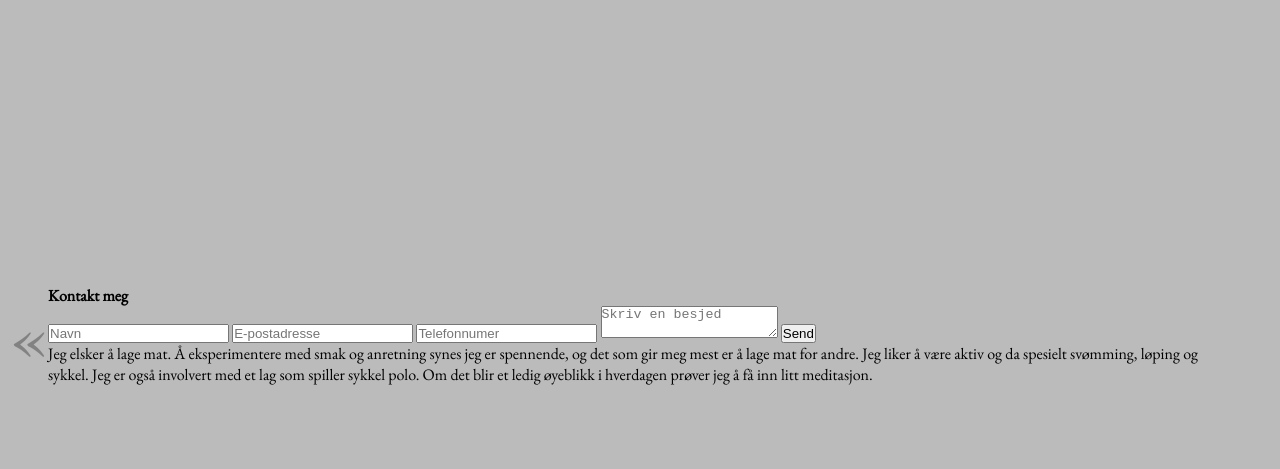
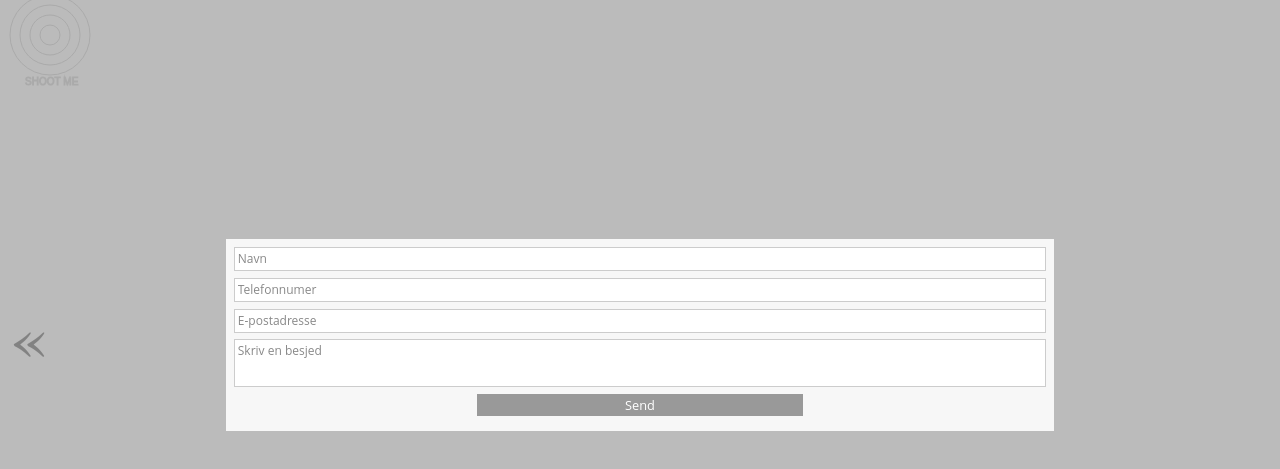
Before and after one commit to hejuhenryk/Curriculum_vitae, a plain HTML site: page index.html in a window 1280 px wide. Both pictures are taken after a click on the link "KONTAKT". Shown: the part 65-534 px from the top of the page. Drawn offline with nearby package versions, Linux system fonts and the light colour scheme; animation ran at ten frames a second.

Commit message:
restilled and fuctionality added

```diff
--- a/cv.js
+++ b/cv.js
@@ -13,7 +13,7 @@ const DOMstrings = {
 let focus = 0;
 const sections = document.querySelectorAll('section');
 
-const getFocus = () => {
+const setFocus = () => {
     sections.forEach( (section, index) => {
         if(index === focus) {
             if( !section.classList.contains('focuse')) {
@@ -60,7 +60,7 @@ nav.forEach( link => {
         //setMarker on the cliked one
         setMarker(id)
         //removeMarket on every other
-        getFocus()
+        setFocus()
     })
 })
 
@@ -92,7 +92,7 @@ const setMarker = id => {
     })
 }
 
-getFocus()
+setFocus()
 
 document.querySelectorAll('.arrow').forEach( arrow => {
     arrow.addEventListener('click', () => {
@@ -101,9 +101,20 @@ document.querySelectorAll('.arrow').forEach( arrow => {
         } else {
             if( focus > 0) focus--;
         }
-        getFocus();
+        setFocus();
     })
 })
+const navigate = e => {
+    if(e.keyCode === 37){
+        if( focus > 0) focus--;
+    } else if(e.keyCode === 39){
+        if(focus < sections.length - 1) focus++;
+    }
+    setFocus();
+}
+document.onkeydown = navigate
+
+
 
 const colors = {
     dots: '#aaa',
@@ -119,16 +130,15 @@ function  getMousePos(canvas, evt) {
     var rect = canvas.getBoundingClientRect(), // abs. size of element
     scaleX = canvas.width / rect.width,    // relationship bitmap vs. element for X
     scaleY = canvas.height / rect.height;  // relationship bitmap vs. element for Y
-
     return {
         x: (evt.clientX - rect.left) * scaleX,   // scale mouse coordinates after they have
         y: (evt.clientY - rect.top) * scaleY    // been adjusted to be relative to element
     }
 }
 
-window.addEventListener('mousemove', e => {
-    cursor = getMousePos(DOMstrings.main, e)    // canvas is a backround Z-index lower then window
-})
+// window.addEventListener('mousemove', e => {
+//     cursor = getMousePos(DOMstrings.main, e)    // canvas is a backround Z-index lower then window
+// })
 const ifResize = (can, func) => {
    window.addEventListener('resize', () => {
     can.width =  window.innerWidth;
@@ -188,6 +198,7 @@ const followMe = can => {
     can.height = window.innerHeight;
     let dots = [];
     window.addEventListener('mousemove', e => {
+        if(can.parentElement.classList.contains('focuse'))
         cursor = getMousePos(can, e)    // canvas is a backround Z-index lower then window
     })
     const initBoard = () => {
@@ -223,8 +234,10 @@ const rainOnMe = can => {
     can.height = window.innerHeight;
 
     window.addEventListener('mousemove', e => {
+        if(can.parentElement.classList.contains('focuse'))
         cursor = getMousePos(can, e)    // canvas is a backround Z-index lower then window
     })
+
     let drops = [];
     let colisions = 0;
 
@@ -241,6 +254,7 @@ const rainOnMe = can => {
             if(drop.getY() > can.height){
                 drops.splice(indx, 1);
             }
+            if(can.parentElement.classList.contains('focuse'))
             if(getDistans(drop.getX(), drop.getY(), cursor.x, cursor.y%window.innerHeight) < 5) {
                 colisions++;
                 drops.splice(indx, 1);
@@ -254,9 +268,9 @@ const rainOnMe = can => {
         context.stroke();
 
         context.font='20px sans-serif';
-        context.fillText(colisions, 20, 20);
+        context.fillText(colisions, 20, can.height - 30);
         context.font='10px sans-serif';
-        context.fillText('Hvor mange dråper kan du fange med markøren?', 20, 30);
+        context.fillText('Hvor mange dråper kan du fange med markøren?', 20, can.height - 20);
     }
     ifResize(can)
     animate()
@@ -266,16 +280,22 @@ const aim10 = can => {
     const context = can.getContext('2d');
     can.width = window.innerWidth;
     can.height = window.innerHeight;
-    ifResize(can)
     window.addEventListener('mousemove', e => {
+        if(can.parentElement.classList.contains('focuse'))
         cursor = getMousePos(can, e)    // canvas is a backround Z-index lower then window
     })
+
+    ifResize(can)
+
     const target = ( x, y, numRings) => {
         for( let n = 0; n < numRings; n++ ){
             context.beginPath();
             context.arc(x, y, n * 10 + 10, 0, Math.PI * 2);
             context.stroke();
         }
+        // context.fillStyle = colors.dots;
+        context.font='10px sans-serif';
+        context.strokeText('SHOOT ME', x -25, y + 50);
     }
     const viewer = (x, y) => {
         context.beginPath();
@@ -291,7 +311,6 @@ const aim10 = can => {
         context.moveTo(x, y - 15);
         context.lineTo(x, y + 15);
         context.stroke();
-
     }
     let confused = {
         x: cursor.x  ,
@@ -304,7 +323,6 @@ const aim10 = can => {
     }
     DOMstrings.contact.addEventListener('click', (e) => { // catching click on leyer over canvas
         shots.push(dot(confused.x, confused.y, 5, context))
-        console.log('pang')
     })
 
     const animate = () => {
@@ -326,9 +344,12 @@ const blobs = can => {
     const context = can.getContext('2d');
     can.width = window.innerWidth;
     can.height = window.innerHeight;
+
     window.addEventListener('mousemove', e => {
+        if(can.parentElement.classList.contains('focuse'))
         cursor = getMousePos(can, e)    // canvas is a backround Z-index lower then window
     })
+
     const bloppers = [];
     const make = () => {
         const ranX = Math.random()*can.width;
@@ -359,8 +380,8 @@ const blobs = can => {
     ifResize(can)
     animate()
 }
+blobs(DOMstrings.expiriance)
+rainOnMe(DOMstrings.school)
 
-rainOnMe(DOMstrings.school)
+aim10(DOMstrings.contact_canvas)
 followMe(DOMstrings.main)
-aim10(DOMstrings.contact_canvas)
-blobs(DOMstrings.expiriance)
--- a/index.html
+++ b/index.html
@@ -47,7 +47,7 @@
                 </div>
                 <div class="main_bottom">
                     <p class="about_me">
-                        Jeg er en 35år gammel, optimistisk kar som brenner for å jobbe med koding.
+                        Jeg er en 35 år gammel, optimistisk kar som brenner for å jobbe med koding.
                         Jeg er selvmotivert og ser etter en jobb hvor i en team blir jeg en stark programmer.
                         I de siste årene hadde jeg forsllige urellaterte med programmerig jobber
                         som ga meg mye glede og erfaring i forskjelle fagene.
@@ -67,12 +67,12 @@
                         <li>
                             <h3><a href="http://users.ift.uni.wroc.pl/~ismk/">Universitet i Wroclaw</a></h3>
                             <h6>september 2003 - juni 2006   <br>bachelor</h6>
-                            <h5>fysikk og data science</h5>
+                            <h5>Fysikk og data science</h5>
                         </li>
                         <li>
                             <h3><a href="https://www.ue.wroc.pl/wydzial_zif/12610/english_info.html">økonomisk universitet i wroclaw</a></h3>
                             <h6>september 2006 -  juni 2008   </h6>
-                            <h5>fakultet for ledelse, informatikk og økonomi</h5>
+                            <h5>Fakultet for ledelse, informatikk og økonomi</h5>
                         </li>
                     </ul>
                 </div>
@@ -172,7 +172,7 @@
             </div>
         </section>
         <section id="job" class="left">
-            <canvas class="background contact"></canvas>
+            <canvas class="background job"></canvas>
             <div class="section_inhold">
                 <div class="job">
                     <!-- <div class="title">
@@ -205,23 +205,25 @@
             <div class="section_inhold">
                 <div class="contact_me-container">
                     <form id="contact" action="https://formsubmit.co/f8691758356c54be6c25deb3e6def1fc" method="POST">
-                    <h4>Kontakt meg</h4>
+                        <!-- <h4>Kontakt meg</h4> -->
                         <!-- <h4>Så ser vi når vi kan møte</h4> -->
                         <input type="hidden" name="_next" value="https://hejuhenryk.github.io/Curriculum_vitae/thanks.html">
                         <input type="hidden" name="_captcha" value="false">
                         <input type="hidden" name="_subject" value="Hei check it now!">
+                        <div>
                             <input id="name" name="name" placeholder="Navn" type="text" tabindex="0" required>
+                            <input id="phone" name="phone" placeholder="Telefonnumer" type="tel" tabindex="3" required>
+                        </div>
                         <input id="email" name="email" placeholder="E-postadresse" type="email" tabindex="2" required>
-                    <input id="phone" name="phone" placeholder="Telefonnumer" type="tel" tabindex="3" required>
                         <textarea id="message" name="message" placeholder="Skriv en besjed" tabindex="5" required></textarea>
                         <button name="submit" type="submit" id="contact-submit" value='Send' data-submit="...Sender">Send</button>
                     </form>
-                <div class="last_word">
+                </div>
+                <!-- <div class="last_word">
                     Jeg elsker å lage mat. Å eksperimentere med smak og anretning synes jeg er spennende, og det som gir meg mest er å lage mat for andre.
                     Jeg liker å være aktiv og da spesielt svømming, løping og sykkel. Jeg er også involvert med et lag som spiller sykkel polo.
                     Om det blir et ledig øyeblikk i hverdagen prøver jeg å få inn litt meditasjon.
-                </div>
-            </div>
+                </div>                 -->
             </div>
         </section>
     </main>
--- a/style.css
+++ b/style.css
@@ -90,6 +90,11 @@ header a:hover:not(.cv_picture-link ) {
     width: 100%;
 }
 
+
+/**************************************/
+/************** general ****************/
+/**************************************/
+
 main {
     width: 100%;
     position: absolute;
@@ -123,7 +128,10 @@ section {
     top: 0;
 }
 
-
+a:hover,
+a:active {
+    cursor: pointer;
+}
 
 .section_inhold {
     width: 100%;
@@ -136,8 +144,13 @@ section {
     display: flex;
     flex-direction: column;
     justify-content: space-around;
+    text-align: justify;
     /* border: #000 solid 1px; */
 }
+
+/**************************************/
+/************** side arrows ***********/
+/**************************************/
 
 .arrow  {
     position: absolute;
@@ -156,6 +169,106 @@ section {
 .r {
     right: 10px;
 }
+
+/**************************************/
+/************** contact**** ***********/
+/**************************************/
+
+.contact_me-container {
+	min-width: 10rem;
+    width: 70%;
+    margin: 2.5rem auto;
+    height: 12rem;
+    /* right: 0px; */
+}
+
+#contact input[type="text"], #contact input[type="email"], #contact input[type="tel"], #contact input[type="url"], #contact textarea, #contact button[type="submit"] {
+    font:400 12px/16px "Open Sans", Helvetica, Arial, sans-serif;
+}
+
+#contact {
+	background:#f7f7f7;
+	padding: 0.5rem;
+    height: 100%;
+    display: flex;
+    flex-flow: column;
+}
+
+#contact h3 {
+	color: #333;
+	display: block;
+	font-size: 1.5rem;
+    font-weight: 400;
+    margin-bottom: 0.3rem;
+}
+
+#contact input[type="text"],
+#contact input[type="tel"],
+#contact input[type="email"],
+#contact textarea {
+	width: 100%;
+	border: 1px solid #CCC;
+	background: #FFF;
+	margin: 0 0 .4rem;
+	padding: .2rem;
+}
+/* #contact input[type="text"],
+#contact input[type="tel"] {
+    width: 60%;
+} */
+
+#contact input[type="text"]:hover, #contact input[type="email"]:hover, #contact input[type="tel"]:hover, #contact input[type="url"]:hover, #contact textarea:hover {
+	-webkit-transition: border-color 0.3s ease-in-out;
+	-moz-transition: border-color 0.3s ease-in-out;
+	transition: border-color 0.3s ease-in-out;
+	border: 1px solid #AAA;
+}
+
+#contact textarea {
+	height: 3rem;
+    resize: none;
+}
+
+#contact button[type="submit"] {
+    display: block;
+	cursor:pointer;
+	width:40%;
+	border:none;
+	background: #999;
+	color:#FFF;
+	margin:0 auto;
+	padding: 0.2rem;
+	font-size: 0.8rem;
+}
+
+#contact button[type="submit"]:hover {
+	background:#555;
+	-webkit-transition: background 0.3s ease-in-out;
+	-moz-transition: background 0.3s ease-in-out;
+	transition: background-color 0.3s ease-in-out;
+}
+
+#contact button[type="submit"]:active {
+    box-shadow: inset 0 1px 3px rgba(0, 0, 0, 0.5);
+}
+
+#contact input:focus, #contact textarea:focus {
+	outline:0;
+	border:1px solid #999;
+}
+::-webkit-input-placeholder {
+    color:#888;
+}
+:-moz-placeholder {
+    color:#888;
+}
+::-moz-placeholder {
+ color:#888;
+}
+:-ms-input-placeholder {
+    color:#888;
+}
+/* **************************************** */
 .list {
     text-align: center
 }
```
Lines whose indentation alone changed are shown as unchanged.
